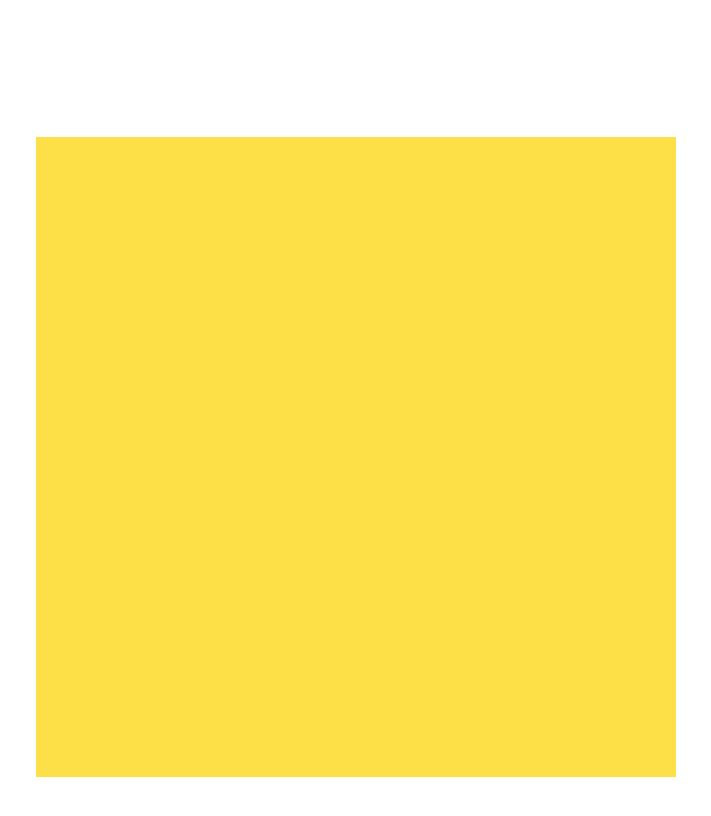
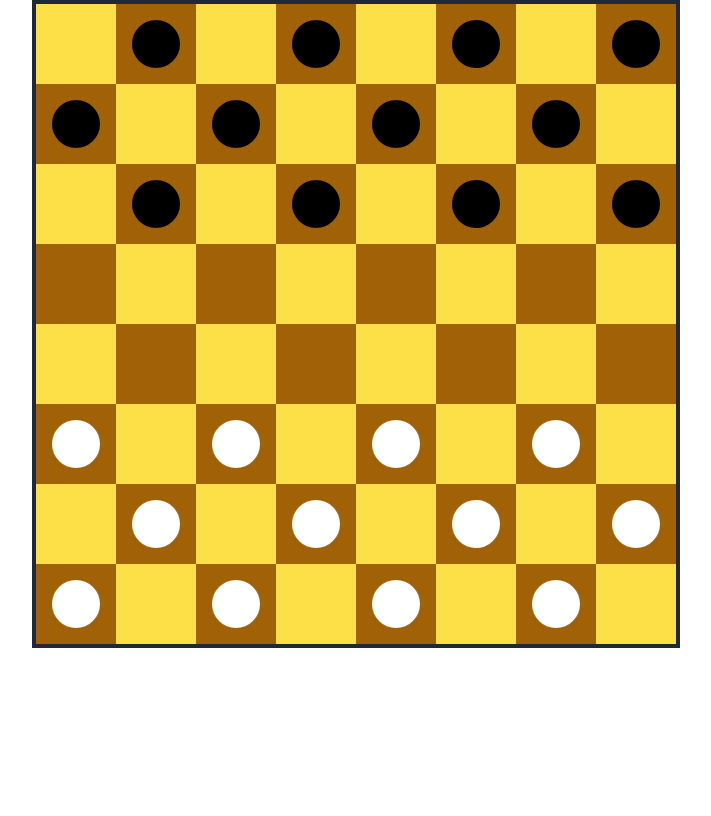
Before and after one commit to DenisKadyrov/checkers, a React app in the folder frontend/: page / in a window 1280 px wide. Shown: the top 816 px of the page, without its empty margins (284-995 px from the left). Built offline with nearby package versions, Linux system fonts and the light colour scheme; the HTML template or start-up script is replaced by a standard one.

Commit message:
fix: new release of the board

```diff
--- a/frontend/src/components/Board.jsx
+++ b/frontend/src/components/Board.jsx
@@ -1,18 +1,29 @@
 import Cell from './Cell.jsx'
 import './Board.css'
 
-export default function Board() {
+export default function Board({ board, selectedCell, availableMoves, onCellClick }) {
     return (
-        <div className='flex justify-center p-[15ch]'>
-            <div className='grid grid-cols-8 overflow-hidden w-fit '>
-                {[7, 6, 5, 4, 3, 2, 1, 0].map(y =>
-                    <div className='m-0 p-0' key={y}>
-                        {[0, 1, 2, 3, 4, 5, 6, 7].map(x =>
-                            <Cell key={x} label={(x + y) % 2 == 0 ? 'dark' : 'light'} />
-                        )}
-                    </div>
-                )}
-            </div>
+        <div className='grid grid-cols-8 border-4 border-gray-800'>
+            {board.map((row, rIdx) =>
+                row.map((col, cIdx) => {
+                    const isSelected = selectedCell?.row === rIdx && selectedCell?.row === rIdx;
+                    const isMove = availableMoves.some(m => m.row === cIdx && m.col === cIdx);
+                    return (
+                        <Cell
+                            key={`${rIdx}-${cIdx}`}
+                            row={rIdx}
+                            col={cIdx}
+                            piece={col}
+                            isSelected={isSelected}
+                            isMove={isMove}
+                            onClick={(e) => {
+                                e.stopPropagation()
+                                onCellClick(rIdx, cIdx)
+                            }}
+                        />
+                    );
+                })
+            )}
         </div>
     );
 }
```
